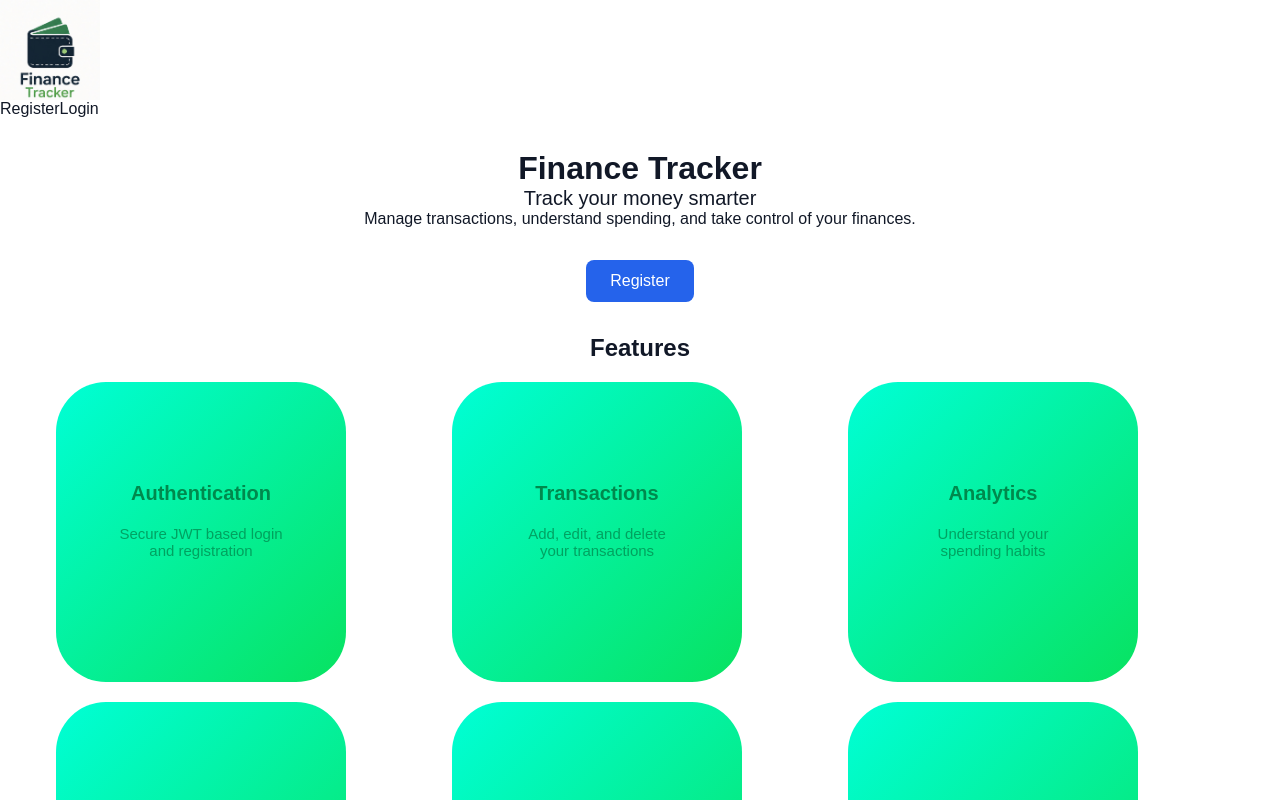
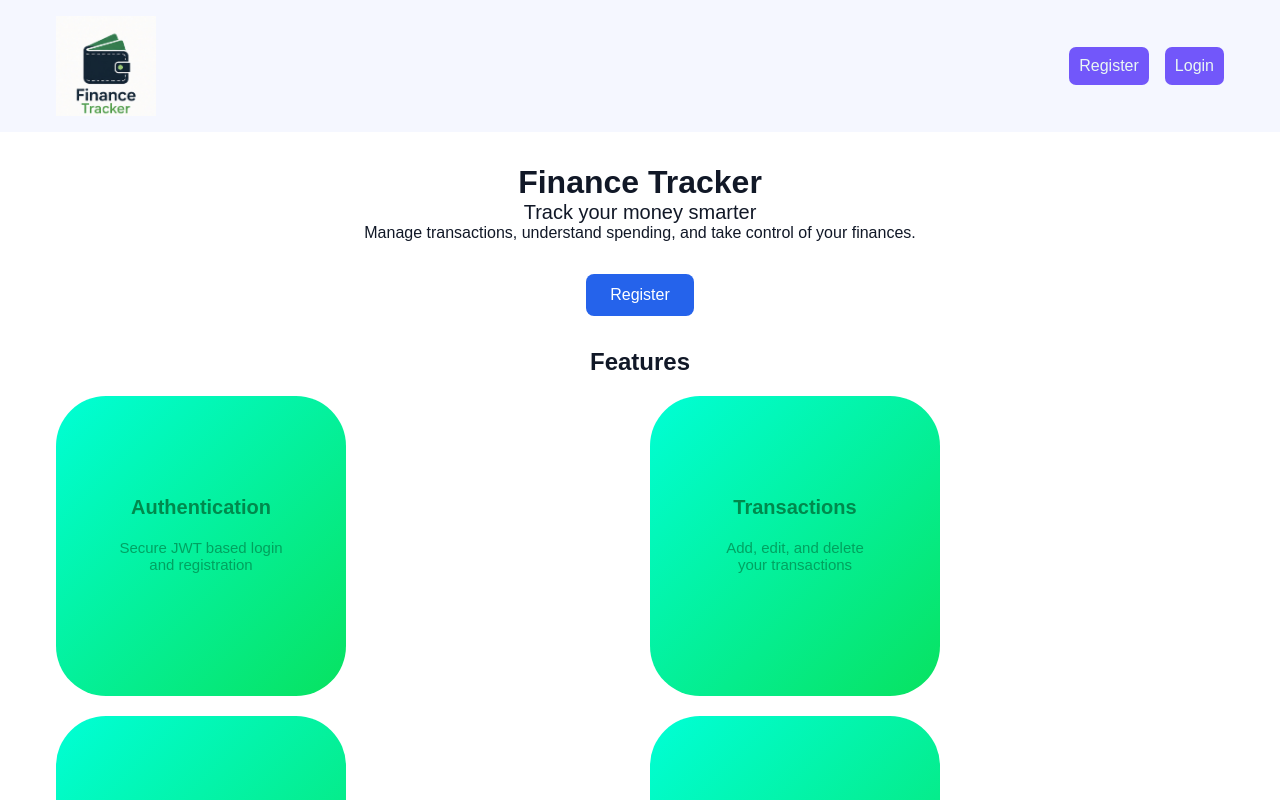
Before and after one commit to Blurryface1998/finance-tracker, a React app in the folder frontend/: page / in a window 1280 px wide. Shown: the top 800 px of the page. Built offline with nearby package versions, Linux system fonts and the light colour scheme; the HTML template or start-up script is replaced by a standard one.

Commit message:
feat: enhance styling and structure of landing page components

```diff
--- a/frontend/src/features/landing/LandingPage.jsx
+++ b/frontend/src/features/landing/LandingPage.jsx
@@ -1,10 +1,12 @@
 import HeroSection from "./components/Hero/HeroSection";
 import FeaturesSection from "./components/Features/FeaturesSection";
 import Footer from "../../shared/components/Footer/Footer";
+import "./LandingPage.scss";
+
 function LandingPage() {
   return (
     <>
-      <main>
+      <main className="main">
         <HeroSection />
         <FeaturesSection />
       </main>
--- /dev/null
+++ b/frontend/src/features/landing/LandingPage.scss
@@ -0,0 +1,3 @@
+.main {
+  background-color: #fff;
+}
--- a/frontend/src/features/landing/components/Features/FeaturesSection.scss
+++ b/frontend/src/features/landing/components/Features/FeaturesSection.scss
@@ -1,7 +1,7 @@
 .features {
   &__container {
     display: grid;
-    grid-template-columns: repeat(3, 1fr);
+    grid-template-columns: repeat(2, 1fr);
     gap: 20px;
   }
   &__title {
--- a/frontend/src/features/landing/components/Hero/HeroSection.scss
+++ b/frontend/src/features/landing/components/Hero/HeroSection.scss
@@ -24,7 +24,7 @@
 
   &__actions {
     margin-top: var(--spacing-large);
-    justify-self: center;
+    text-align: center;
   }
 
   &__button {
--- a/frontend/src/shared/components/Footer/Footer.jsx
+++ b/frontend/src/shared/components/Footer/Footer.jsx
@@ -1,7 +1,16 @@
+import Container from "../Container/Container";
+import "./Footer.scss";
+
 function Footer() {
   return (
-    <footer>
-      <span>{"\u00A9"} 2026 Finance Tracker</span>
+    <footer className="footer">
+      <Container>
+        <div className="footer_content">
+          <span className="footer_copyright">
+            {"\u00A9"} {new Date().getFullYear()} Finance Tracker
+          </span>
+        </div>
+      </Container>
     </footer>
   );
 }
--- /dev/null
+++ b/frontend/src/shared/components/Footer/Footer.scss
@@ -0,0 +1,13 @@
+.footer {
+  padding-block: var(--spacing-large);
+
+  &__content {
+    display: flex;
+    justify-content: center;
+  }
+
+  &__copyright {
+    color: var(--color-text);
+    font-size: 0.875rem;
+  }
+}
--- a/frontend/src/shared/components/Header/Header.jsx
+++ b/frontend/src/shared/components/Header/Header.jsx
@@ -1,19 +1,32 @@
 import { Link } from "react-router-dom";
+import Container from "../Container/Container";
 import "./Header.scss";
 import logo from "../../../assets/logo.jpg";
 function Header({ logoLink = "/", links = [] }) {
   return (
-    <header>
-      <Link className="logo-link" to={logoLink}>
-        <img src={logo} alt="Logo for Finance Tracker" />
-      </Link>
-      <nav className="navigation-links">
-        {links.map((link) => (
-          <Link key={link.path} to={link.path}>
-            {link.label}
+    <header className="header">
+      <Container>
+        <div className="header__content">
+          <Link className="header__logo" to={logoLink}>
+            <img
+              className="header__image"
+              src={logo}
+              alt="Logo for Finance Tracker"
+            />
           </Link>
-        ))}
-      </nav>
+          <nav className="header__navigation">
+            {links.map((link) => (
+              <Link
+                className="header__navigation-link"
+                key={link.path}
+                to={link.path}
+              >
+                {link.label}
+              </Link>
+            ))}
+          </nav>
+        </div>
+      </Container>
     </header>
   );
 }
--- a/frontend/src/shared/components/Header/Header.scss
+++ b/frontend/src/shared/components/Header/Header.scss
@@ -1,8 +1,27 @@
-header {
-  .logo-link {
-    img {
-      width: 100px;
-      height: 100px;
+.header {
+  padding-block: var(--spacing-medium);
+  background-color: #f5f7ff;
+  &__content {
+    display: flex;
+    justify-content: space-between;
+    align-items: center;
+  }
+  &__logo {
+    display: block;
+  }
+  &__image {
+    width: 100px;
+    height: 100px;
+  }
+
+  &__navigation {
+    display: flex;
+    gap: var(--spacing-medium);
+    &-link {
+      background: #7257fa;
+      color: #e9f7f3;
+      padding: 10px;
+      border-radius: 7px;
     }
   }
 }
```
